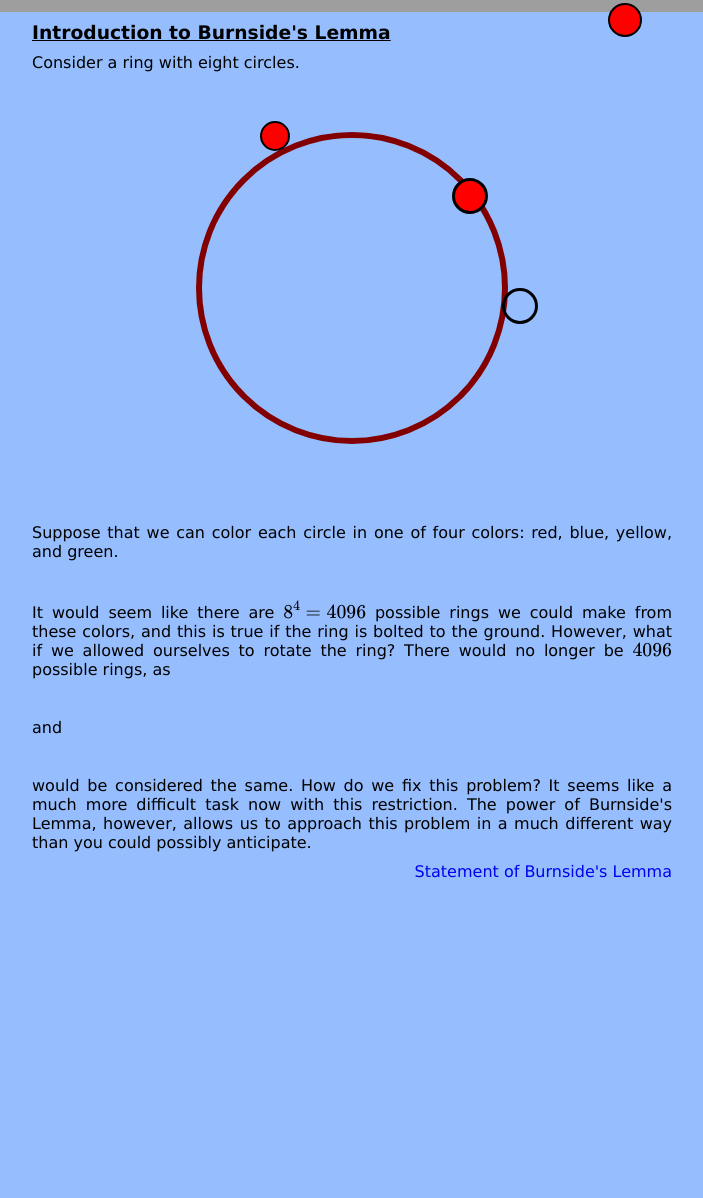
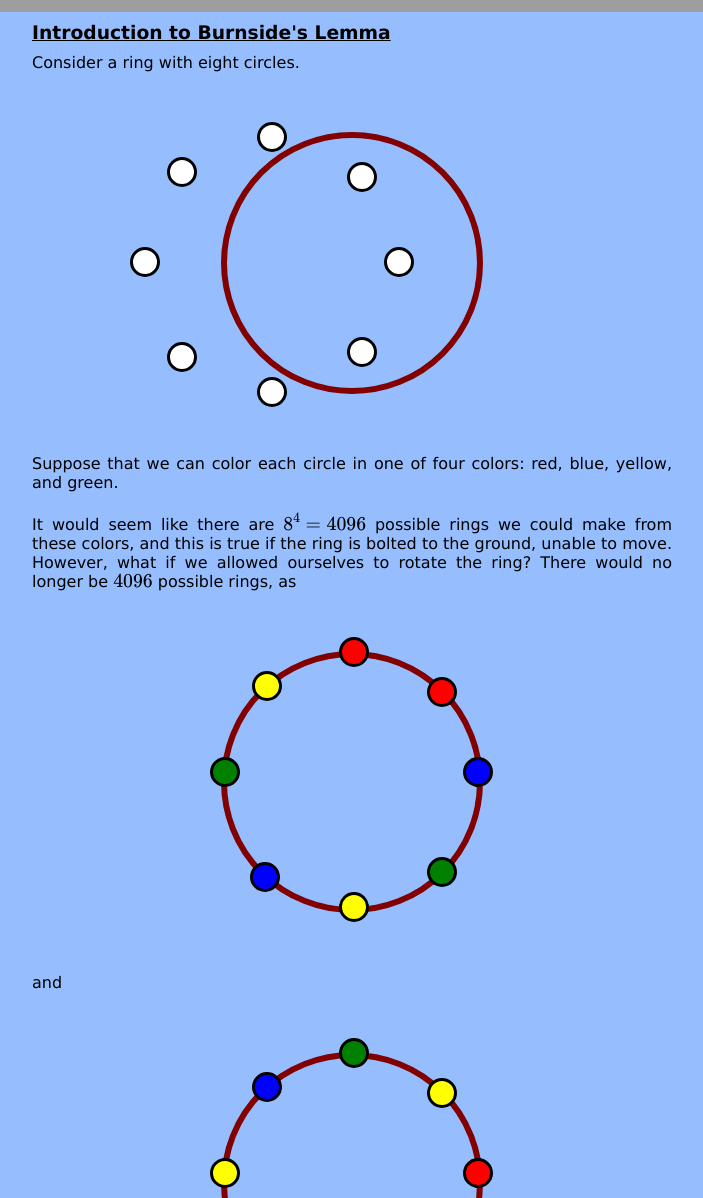
Before and after one commit to szhu20/Project, a plain HTML site: page index.html in a window 1280 px wide. Shown: the part 113-1311 px from the top of the page, without its empty margins (288-991 px from the left). Before the commit the page ends 1035 px from the top, so only its background shows below. Drawn offline with nearby package versions, Linux system fonts and the light colour scheme; some packages are replaced by stand-ins of ours; grey boxes are pictures that could not be loaded.

Commit message:
huge update

```diff
--- a/index.html
+++ b/index.html
@@ -4,6 +4,7 @@
   <meta charset="utf-8">
   <title>Burnside's Lemma</title>
   <link rel="stylesheet" type="text/css" href="style.css" />
+  <!-- this script sets up the LaTeX for each of the pages -->
   <script type="text/x-mathjax-config">
   MathJax.Hub.Config({tex2jax: {inlineMath: [['$','$'], ['\\(','\\)']]}});
 </script>
@@ -16,8 +17,8 @@
 <body>
   <div id="header">
 <h1>Burnside's Lemma</h1>
-<!-- <h3>By Sebastian Zhu</h3> -->
 </div>
+<!-- dropdown menu -->
 <div class="dropdown" style="float:left;">
   <button class="dropbtn">≡</button>
   <div class="dropdown-content">
@@ -33,29 +34,47 @@
 <p>
 Consider a ring with eight circles.
 </p>
+<!-- the ring -->
 <div class="ring">
-  <div class="circle1">
-  <button class="circle1" onclick="click(0, 'circle1')"></button></div>
-  <div class="circle2"></div>
-  <div class="circle3"></div>
-  <div class="circle4" class="ball"></div>
-  <div class="circle5" class="ball"></div>
-  <div class="circle6" class="ball"></div>
-  <div class="circle7" class="ball"></div>
-  <div class="circle8" class="ball"></div>
+  <button id="white1" class="white ball"></button>
+  <button id="white2" class="white ball"></button>
+  <button id="white3" class="white ball"></button>
+  <button id="white4" class="white ball"></button>
+  <button id="white5" class="white ball"></button>
+  <button id="white6" class="white ball"></button>
+  <button id="white7" class="white ball"></button>
+  <button id="white8" class="white ball"></button>
 </div>
-<img src=""/> <!-- put in blank ring when you make it -->
 <p>
   Suppose that we can color each circle in one of four colors: red, blue, yellow, and green.</p>
-  <img src=""/> <!-- show colors (red, blue, yellow, green) -->
-  <p> It would seem like there are $8^4=4096$ possible rings we could make from these colors, and this is true if the ring is bolted to the ground. However, what if we allowed ourselves to rotate the ring? There would no longer be $4096$ possible rings, as
+
+  <p> It would seem like there are $8^4=4096$ possible rings we could make from these colors, and this is true if the ring is bolted to the ground, unable to move. However, what if we allowed ourselves to rotate the ring? There would no longer be $4096$ possible rings, as
 </p>
-<img src=""/> <!-- image 1 -->
+<div class="ring">
+  <button class="bead1 red ball"></button>
+  <button class="bead2 red ball"></button>
+  <button class="bead3 blue ball"></button>
+  <button class="bead4 green ball"></button>
+  <button class="bead5 yellow ball"></button>
+  <button class="bead6 blue ball"></button>
+  <button class="bead7 green ball"></button>
+  <button class="bead8 yellow ball"></button>
+</div>
 <p>and</p>
-<img src=""/> <!-- image 1 rotated -->
+<div class="ring">
+  <button class="bead1 green ball"></button>
+  <button class="bead2 yellow ball"></button>
+  <button class="bead3 red ball"></button>
+  <button class="bead4 red ball"></button>
+  <button class="bead5 blue ball"></button>
+  <button class="bead6 green ball"></button>
+  <button class="bead7 yellow ball"></button>
+  <button class="bead8 blue ball"></button>
+</div>
 <p>
   would be considered the same. How do we fix this problem? It seems like a much more difficult task now with this restriction. The power of Burnside's Lemma, however, allows us to approach this problem in a much different way than you could possibly anticipate.
 </p>
+<!-- links to prev and next pages -->
 <a id="next" href="statement.html">Statement of Burnside's Lemma</a>
 
 
--- a/script.js
+++ b/script.js
@@ -1,7 +1,12 @@
-var colors = ["red", "blue", "yellow", "green"];
+var colors = ["red ball", "blue ball", "yellow ball", "green ball"];
 var current = [0, 0, 0, 0, 0, 0, 0, 0, 0, 0, 0, 0, 0, 0, 0, 0];
+// changes bead color when clicked on
+function click(num, id) {
+  current[num] = (current[num] + 1) % 4;
+  document.getElementById(id).className = "blue ball";
+  var same = false;
+  var i;
+  for (i = 0; i < 8; i++) {
 
-function myFunction(num, id) {
-  current[num] = (current[num] + 1) % 4;
-  document.getElementById("circle1").style.color = "blue";
+  };
 };
--- a/style.css
+++ b/style.css
@@ -1,22 +1,27 @@
+/* gets rid of unnecessary whitespace */
 * {
   margin: 0;
   padding: 0;
 }
 
+/* sets font and overall style */
 body {
   font-family: Verdana, sans-serif;
   background-color: #96beff;
   padding: 0 0 50px 0;
 }
 
+/* gets rid of ugly underline for links */
 a {
   text-decoration: none;
 }
 
+/* gives paragraphs a little more space */
 p {
   padding: 10px 0;
 }
 
+/* adjusts the style for the header of the website */
 #header {
   text-align: center;
   color: #ffffff;
@@ -27,37 +32,44 @@ p {
   background-image: url("636154731398800060-2119844250_math.jpg");
 }
 
+/* adjusts the style for the content of each page */
 #content {
   padding: 10px 25%;
   text-align: justify;
 }
 
+/* puts links to previous page on the left */
 #prev {
   float: left;
 }
 
+/* puts links to next page on the right */
 #next {
   float: right;
 }
 
-/* .latex {
-  text-align: center;
-} */
-
+/* gives an underline to titles */
 .title {
   text-decoration: underline;
 }
 
+/* styling for the div checking whether or not the two rings are equivalent */
+#check {
+  text-align: center;
+}
+
+/* represents the ring */
 .ring {
   /* padding: 0 25%; */
-  width: 300px;
-  height: 300px;
-  border-radius: 300px;
+  width: 250px;
+  height: 250px;
+  border-radius: 250px;
   background: none;
   border: 6px solid #820000;
   margin: 50px auto;
 }
 
+/* represents the beads */
 .ball {
   width: 30px;
   height: 30px;
@@ -65,34 +77,140 @@ p {
   border: 3px solid black;
 }
 
-.circle1 {
-  position: absolute;
-  top: 116px;
-  right: 350px;
-  width: 30px;
-  height: 30px;
-  border-radius: 30px;
-  border: 2px solid black;
-  margin: 0 auto;
-  background-color: red;
+/* each of these classes corresponds to a possible color of the beads */
+
+.white {
+  background-color: white;
 }
-.circle2 {
-  position: absolute;
-  width: 30px;
-  height: 30px;
-  border-radius: 30px;
-  border: 3px solid black;
-  margin: 40px 50px 260px 250px;
+.red {
   background-color: red;
 }
 
-.circle3 {
+.blue {
+  background-color: blue;
+}
+
+.yellow {
+  background-color: yellow;
+}
+
+.green {
+  background-color: green;
+}
+
+/* white buttons on index.html */
+#white1 {
   position: absolute;
-  width: 30px;
-  height: 30px;
-  border-radius: 30px;
-  border: 3px solid black;
-  margin: 150px 0 150px 300px;
+  margin: 0 auto;
+  top: 235px;
+  right: 705px;
+}
+
+#white2 {
+  position: absolute;
+  margin: 0 auto;
+  top: 275px;
+  right: 615px;
+}
+
+#white3 {
+  position: absolute;
+  margin: 0 auto;
+  top: 360px;
+  right: 578px;
+}
+
+#white4 {
+  position: absolute;
+  margin: 0 auto;
+  top: 450px;
+  right: 615px;
+}
+
+#white5 {
+  position: absolute;
+  margin: 0 auto;
+  top: 490px;
+  right: 705px;
+}
+
+#white6 {
+  position: absolute;
+  margin: 0 auto;
+  top: 455px;
+  right: 795px;
+}
+
+#white7 {
+  position: absolute;
+  margin: 0 auto;
+  top: 360px;
+  right: 832px;
+}
+
+#white8 {
+  position: absolute;
+  margin: 0 auto;
+  top: 270px;
+  right: 795px;
+}
+
+/* at this point I realized it's a lot easier to use position: relative, but I wasn't about to change all the stuff I did above */
+/* example ring */
+.bead1 {
+  position: relative;
+  margin: 0 auto;
+  bottom: 20px;
+  left: 112px;
+}
+
+.bead2 {
+  position: relative;
+  margin: 0 auto;
+  top: 20px;
+  left: 163px;
+}
+
+.bead3 {
+  position: relative;
+  margin: 0 auto;
+  top: 100px;
+  left: 163px;
+}
+
+.bead4 {
+  position: relative;
+  margin: 0 auto;
+  top: 200px;
+  left: 90px;
+}
+
+.bead5 {
+  position: relative;
+  margin: 0 auto;
+  top: 235px;
+  right: 35px;
+}
+
+.bead6 {
+  position: relative;
+  margin: 0 auto;
+  top: 205px;
+  right: 160px;
+}
+
+.bead7 {
+  position: relative;
+  margin: 0 auto;
+  top: 100px;
+  right: 237px;
+}
+
+.bead8 {
+  position: relative;
+  margin: 0 auto;
+  bottom: 17px;
+  left: 25px;
 }
 
 /* Dropdown Button */
@@ -104,6 +222,10 @@ p {
     border: none;
 }
 
+/* gets rid of the ugly outline around buttons when clicked on */
+button:focus {
+  outline: 0;
+}
 /* The container <div> - needed to position the dropdown content */
 .dropdown {
     position: relative;
@@ -116,7 +238,6 @@ p {
     position: absolute;
     background-color: #f1f1f1;
     min-width: 310px;
-    /* box-shadow: 0px 8px 16px 0px rgba(0,0,0,0.2); */
     z-index: 1;
 }
 
```
Also changed, not shown: application.html (+8 -2 lines), interactive.html (+24 -3 lines), proof.html (+1 -0 lines), statement.html (+1 -1 lines).
